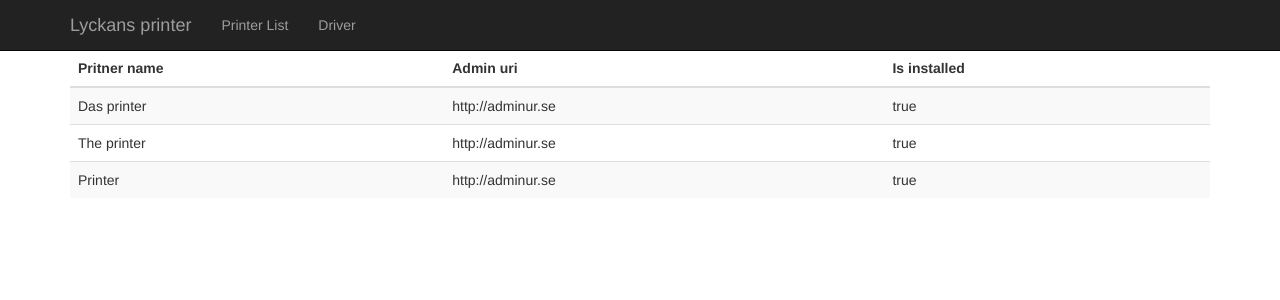
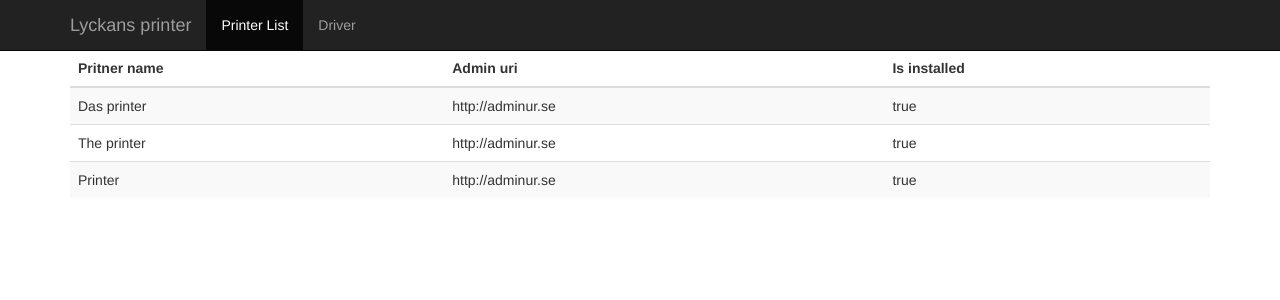
Before and after one commit to lyckan/printer, an Angular app: page /printers in a window 1280 px wide. Shown: the top 300 px of the page. Built offline with nearby package versions, Linux system fonts and the light colour scheme.

Commit message:
higlight current menu value

```diff
--- a/src/app/app.component.html
+++ b/src/app/app.component.html
@@ -11,8 +11,8 @@
     </div>
     <div id="navbar" class="collapse navbar-collapse">
       <ul class="nav navbar-nav">
-        <li><a routerLink="/printers">Printer List</a></li>
-        <li><a routerLink="/drivers">Driver</a></li>
+        <li [routerLinkActive]="['active']"><a routerLink="/printers">Printer List</a></li>
+        <li [routerLinkActive]="['active']"><a routerLink="/drivers">Driver</a></li>
       </ul>
 
     </div><!--/.nav-collapse -->
```
